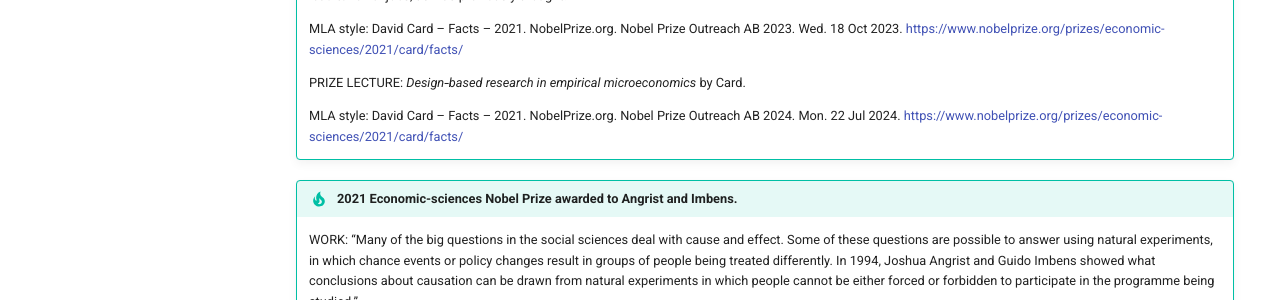
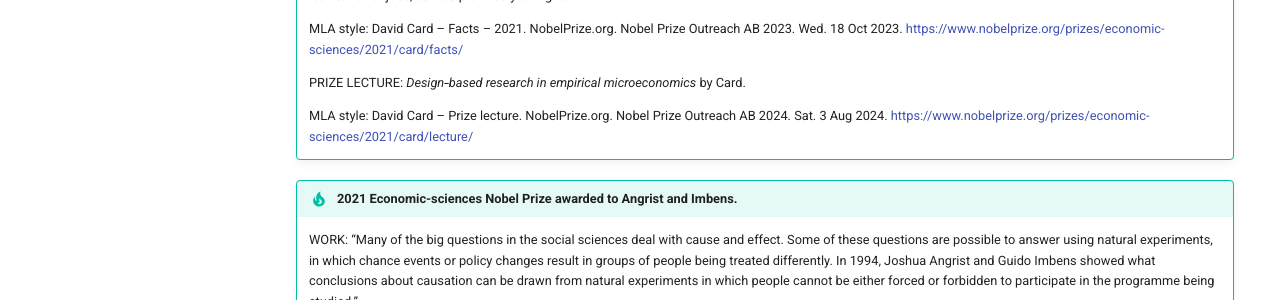
Before and after one commit to modphysnobel/modphysnobel.github.io, an MkDocs documentation site: the page built from docs/vol-IV/vol-IV-chap-15-sect-1.md, in a window 1280 px wide and 900 px high, scrolled down 10391 px. Shown: the part 183-483 px from the top of the window. Built offline with MkDocs 1.6.1 and Material for MkDocs 9.7.7, drawn with Linux system fonts in a browser that asks for light colours; some web fonts are replaced; comment, search, counter and statistics services are not loaded.

Commit message:
Update vol-IV-chap-15-sect-1.md

```diff
--- a/docs/vol-IV/vol-IV-chap-15-sect-1.md
+++ b/docs/vol-IV/vol-IV-chap-15-sect-1.md
@@ -351,7 +351,7 @@
 
 	PRIZE LECTURE: *Design‐based research in empirical microeconomics* by Card.
 
-	MLA style: David Card – Facts – 2021. NobelPrize.org. Nobel Prize Outreach AB 2024. Mon. 22 Jul 2024. https://www.nobelprize.org/prizes/economic-sciences/2021/card/facts/
+	MLA style: David Card – Prize lecture. NobelPrize.org. Nobel Prize Outreach AB 2024. Sat. 3 Aug 2024. <https://www.nobelprize.org/prizes/economic-sciences/2021/card/lecture/>
 
 !!! tip "2021 Economic-sciences Nobel Prize awarded to Angrist and Imbens."
 
```
